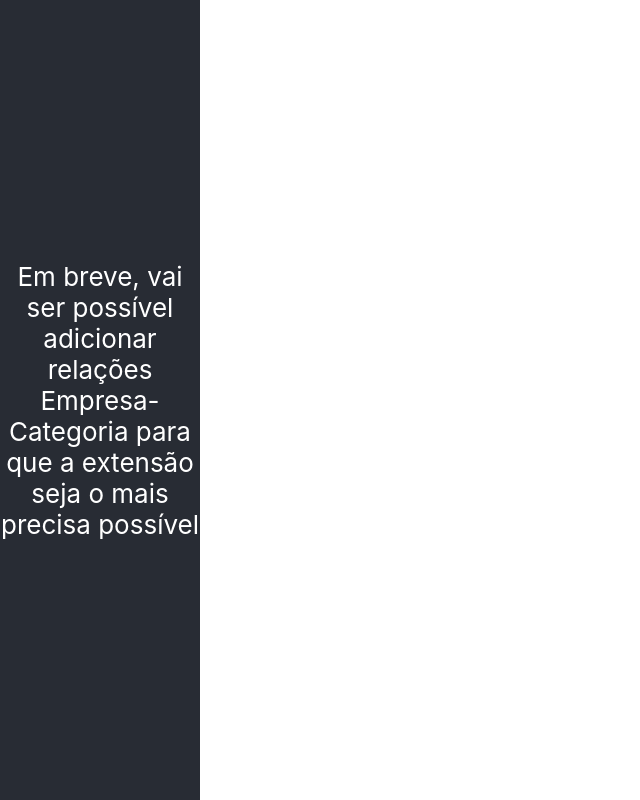
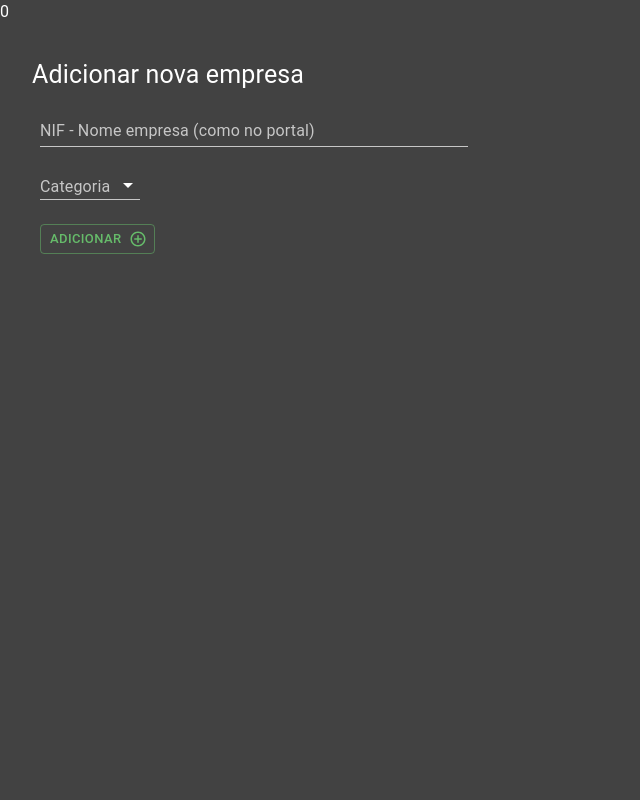
Before and after one commit to PedroS11/efatura-amigo, a React (Create React App) app: page / in a window 1280 px wide. Shown: the whole page, without its empty margins (0-640 px from the left). Built offline with nearby package versions, Linux system fonts and the light colour scheme.

Commit message:
inital dev

```diff
--- a/src/App.css
+++ b/src/App.css
@@ -1,39 +1,3 @@
 .App {
     text-align: center;
-    background-color: #282c34;
-
 }
-
-.App-logo {
-    height: 40vmin;
-    pointer-events: none;
-}
-
-@media (prefers-reduced-motion: no-preference) {
-    .App-logo {
-        animation: App-logo-spin infinite 20s linear;
-    }
-}
-
-.App-header {
-    min-height: 100vh;
-    display: flex;
-    flex-direction: column;
-    align-items: center;
-    justify-content: center;
-    font-size: calc(10px + 2vmin);
-    color: white;
-}
-
-.App-link {
-    color: #61dafb;
-}
-
-@keyframes App-logo-spin {
-    from {
-        transform: rotate(0deg);
-    }
-    to {
-        transform: rotate(360deg);
-    }
-}
--- a/src/App.tsx
+++ b/src/App.tsx
@@ -1,17 +1,119 @@
-import React from 'react';
+import React, {useEffect, useState} from 'react';
 import './App.css';
+import {
+    Avatar,
+    Box,
+    Button,
+    Divider,
+    FormControl,
+    Grid,
+    IconButton,
+    InputLabel,
+    List,
+    ListItem,
+    ListItemAvatar,
+    ListItemText, MenuItem, Select, SelectChangeEvent,
+    TextField
+} from "@mui/material";
+import {CATEGORY_BUTTONS_MAPPING, EXACT_COMPANIES_MAPPING} from "./contentScript/constants";
+import DeleteIcon from '@mui/icons-material/Delete';
+import AddCircleOutlineIcon from '@mui/icons-material/AddCircleOutline';
+
+interface ExactCompanyMatchStorageItem {
+    company: string;
+    button: CATEGORY_BUTTONS_MAPPING
+}
 
 function App() {
+    const [data, setData] = useState<ExactCompanyMatchStorageItem[]>([])
+
+    useEffect(() => {
+        setData(JSON.parse(localStorage.getItem("EFA_EXACT_COMPANY_MATCH")) || [])
+        console.log(JSON.stringify(EXACT_COMPANIES_MAPPING))
+    }, [])
+
+    // useEffect(() => {
+    //     localStorage.setItem("EFA_EXACT_COMPANY_MATCH", JSON.stringify(data))
+    // }, [data])
+
+    const onDeleteClick = (companyName: string) => {
+        setData(data.filter(entry => entry.company !== companyName))
+    }
+    const [selectedCategory, setSelectedCategory] = React.useState('');
+    const [company, setCompany] = React.useState('');
+
+    const handleAddNewEntry = () => {
+        setData([
+            ...data,
+            {
+                company,
+                button: Number(selectedCategory)
+            }])
+    }
+
     return (
-        <div className="App">
-            <header className="App-header">
-                <p>
-                    Em breve, vai ser possível adicionar relações Empresa-Categoria para que a extensão seja o mais
-                    precisa possível
-                </p>
-            </header>
-        </div>
-    );
+        <Grid container>
+            <Grid item>
+                {data.length &&
+                    <List>
+                        {data.map((elem: ExactCompanyMatchStorageItem) =>
+                            <>
+                                <ListItem key={elem.company} secondaryAction={
+                                    <IconButton edge="end" aria-label="delete"
+                                                onClick={() => onDeleteClick(elem.company)}>
+                                        <DeleteIcon/>
+                                    </IconButton>
+                                }>
+                                    <ListItemText primary={elem.company}
+                                                  secondary={CATEGORY_BUTTONS_MAPPING[elem.button]}/>
+                                </ListItem>
+                                <Divider component="li" sx={{marginLeft: "16px"}}/>
+                            </>
+                        )}
+                    </List>}
+            </Grid>
+
+            <Grid container sx={{padding: "16px", margin: 2}} spacing={1}>
+                <div style={{fontSize: "25px"}}>Adicionar nova empresa</div>
+
+                <Grid item xs={12}>
+                    <TextField fullWidth={true} size="small"
+                               onChange={(event) => setCompany(event.target.value)}
+                               value={company}
+                               id="standard-basic" label="NIF - Nome empresa (como no portal)"
+                               variant="standard"/>
+                </Grid>
+
+
+                <Grid item xs={12}>
+                    <FormControl variant="standard" sx={{minWidth: 100}}>
+                        <InputLabel id="demo-simple-select-standard-label">Categoria</InputLabel>
+                        <Select
+                            labelId="demo-simple-select-standard-label"
+                            id="demo-simple-select-standard"
+                            value={selectedCategory}
+                            onChange={(event: SelectChangeEvent) => setSelectedCategory(event.target.value)}
+                            label="Categoria"
+                            size="small"
+                        >
+                            {Object.keys(CATEGORY_BUTTONS_MAPPING).filter(e => !isNaN(Number(e))).map(categoryIndex =>
+                                <MenuItem
+                                    value={Number(categoryIndex)}>{CATEGORY_BUTTONS_MAPPING[Number(categoryIndex)]}</MenuItem>)}
+
+                        </Select>
+                    </FormControl>
+                </Grid>
+
+                <Grid item xs={12}>
+                    <Button style={{
+                        marginTop: "16px"
+                    }} variant="outlined" color="success" size="small" endIcon={<AddCircleOutlineIcon/>} onClick={handleAddNewEntry}>
+                        Adicionar
+                    </Button>
+                </Grid>
+            </Grid>
+        </Grid>
+    )
 }
 
 export default App;
--- a/src/index.css
+++ b/src/index.css
@@ -5,7 +5,7 @@ body {
     sans-serif;
     -webkit-font-smoothing: antialiased;
     -moz-osx-font-smoothing: grayscale;
-    width: 200px;
+    width: 500px;
 }
 
 code {
--- a/src/index.tsx
+++ b/src/index.tsx
@@ -2,12 +2,25 @@ import React from 'react';
 import ReactDOM from 'react-dom/client';
 import './index.css';
 import App from './App';
+import {ThemeProvider, createTheme} from '@mui/material/styles';
+import CssBaseline from '@mui/material/CssBaseline';
 
+const darkTheme = createTheme({
+    palette: {
+        mode: 'dark',
+        background: {
+            default: "#424242",
+        },
+    },
+});
 const root = ReactDOM.createRoot(
     document.getElementById('root') as HTMLElement
 );
 root.render(
-    <React.StrictMode>
-        <App/>
-    </React.StrictMode>
+    <ThemeProvider theme={darkTheme}>
+        <CssBaseline/>
+        <React.StrictMode>
+            <App/>
+        </React.StrictMode>
+    </ThemeProvider>
 );
```
Also changed, not shown: package.json (+6 -2 lines), 1 other file (tests, documents, lock files or other folders).
